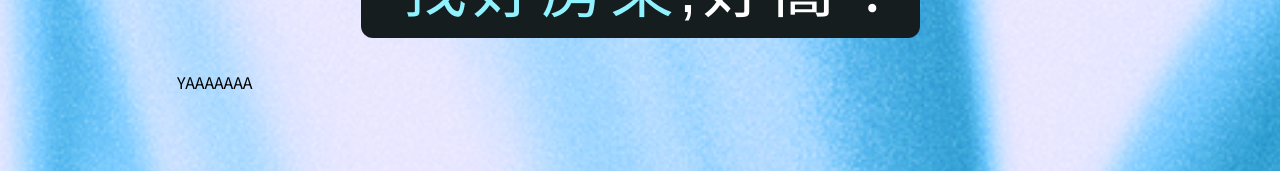
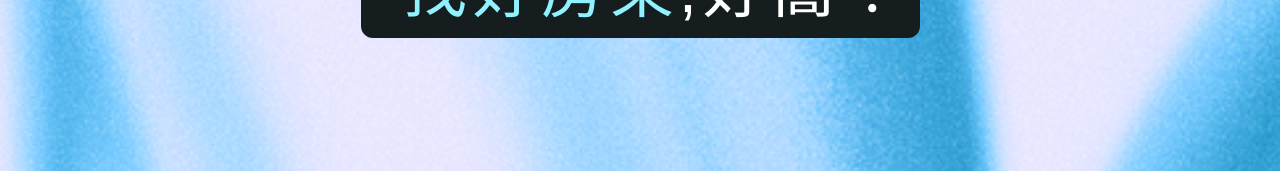
Before and after one commit to Eshiunm/Rocket_HowOh, a React (Vite) app: page / in a window 1280 px wide. Shown: the part 202-373 px from the top of the page. Built offline with nearby package versions, Linux system fonts and the light colour scheme; a web font is replaced by a local one.

Commit message:
feat: import useForm from react-hook-form

```diff
--- a/src/Pages/HomePage.tsx
+++ b/src/Pages/HomePage.tsx
@@ -1,4 +1,11 @@
+import { useForm } from "react-hook-form";
+
 function HomePage() {
+  const {
+    register,
+    handleSubmit,
+    formState: { errors },
+  } = useForm();
   return (
     <>
       <section className="section-search bg-homeSearchImg bg-center bg-cover  h-[842px]">
@@ -11,9 +18,9 @@ function HomePage() {
             ,好窩！
           </h2>
         </div>
-        {/* Filter */}
+        {/* Filter form */}
         <div className="container layout-grid">
-          <div className="col-start-2 col-span-10">YAAAAAAA</div>
+          <div className="col-start-2 col-span-10"></div>
         </div>
       </section>
     </>
```
